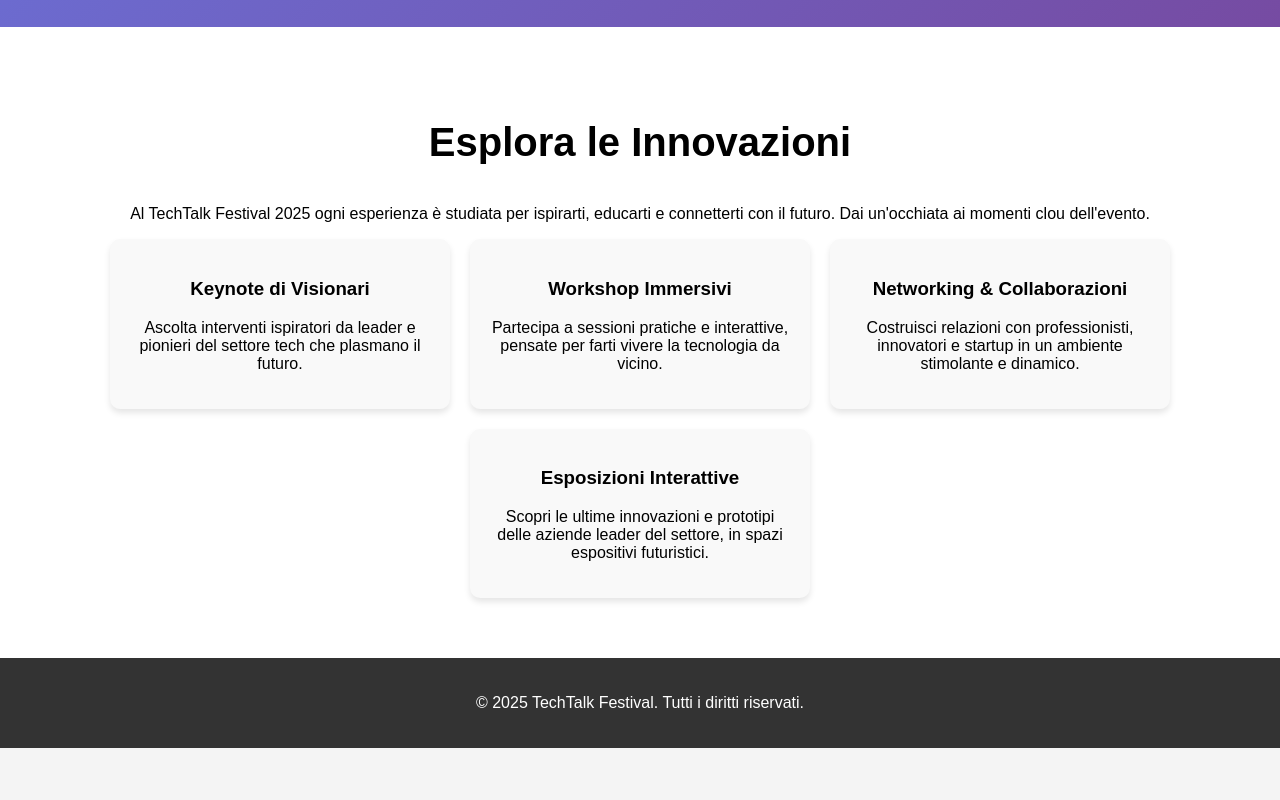
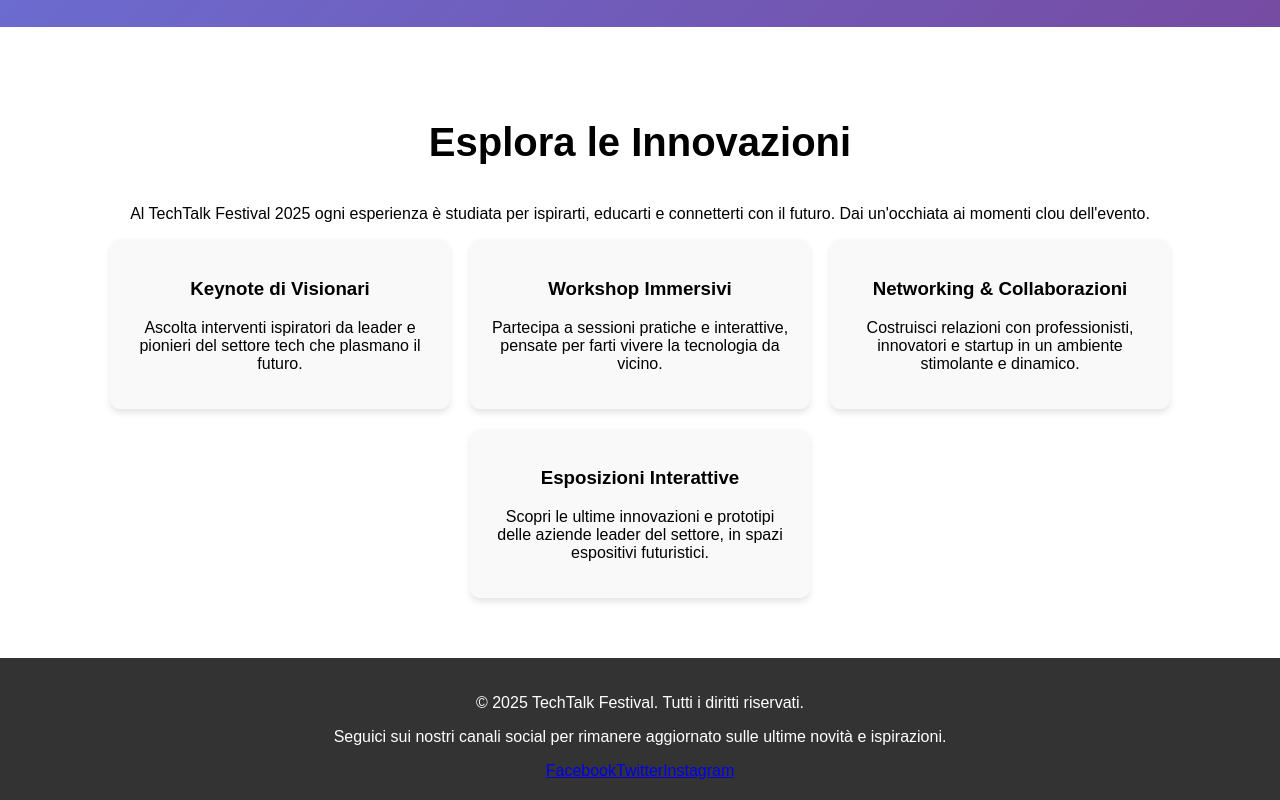
Before and after one commit to zVandre/sitoscuola, a React (Create React App) app: page / in a window 1280 px wide. Shown: the part 863-1663 px from the top of the page. Before the commit the page ends 1611 px from the top, so only its background shows below. Built offline with nearby package versions, Linux system fonts and the light colour scheme.

Commit message:
Update Footer.js

```diff
--- a/src/components/Footer.js
+++ b/src/components/Footer.js
@@ -4,7 +4,15 @@
 const Footer = () => {
   return (
     <footer className="footer" id="contact">
-      <p>&copy; 2025 TechTalk Festival. Tutti i diritti riservati.</p>
+      <div className="footer-content">
+        <p>&copy; 2025 TechTalk Festival. Tutti i diritti riservati.</p>
+        <p>Seguici sui nostri canali social per rimanere aggiornato sulle ultime novità e ispirazioni.</p>
+        <div className="social-links">
+          <a href="https://facebook.com" target="_blank" rel="noopener noreferrer">Facebook</a>
+          <a href="https://twitter.com" target="_blank" rel="noopener noreferrer">Twitter</a>
+          <a href="https://instagram.com" target="_blank" rel="noopener noreferrer">Instagram</a>
+        </div>
+      </div>
     </footer>
   );
 };
```
